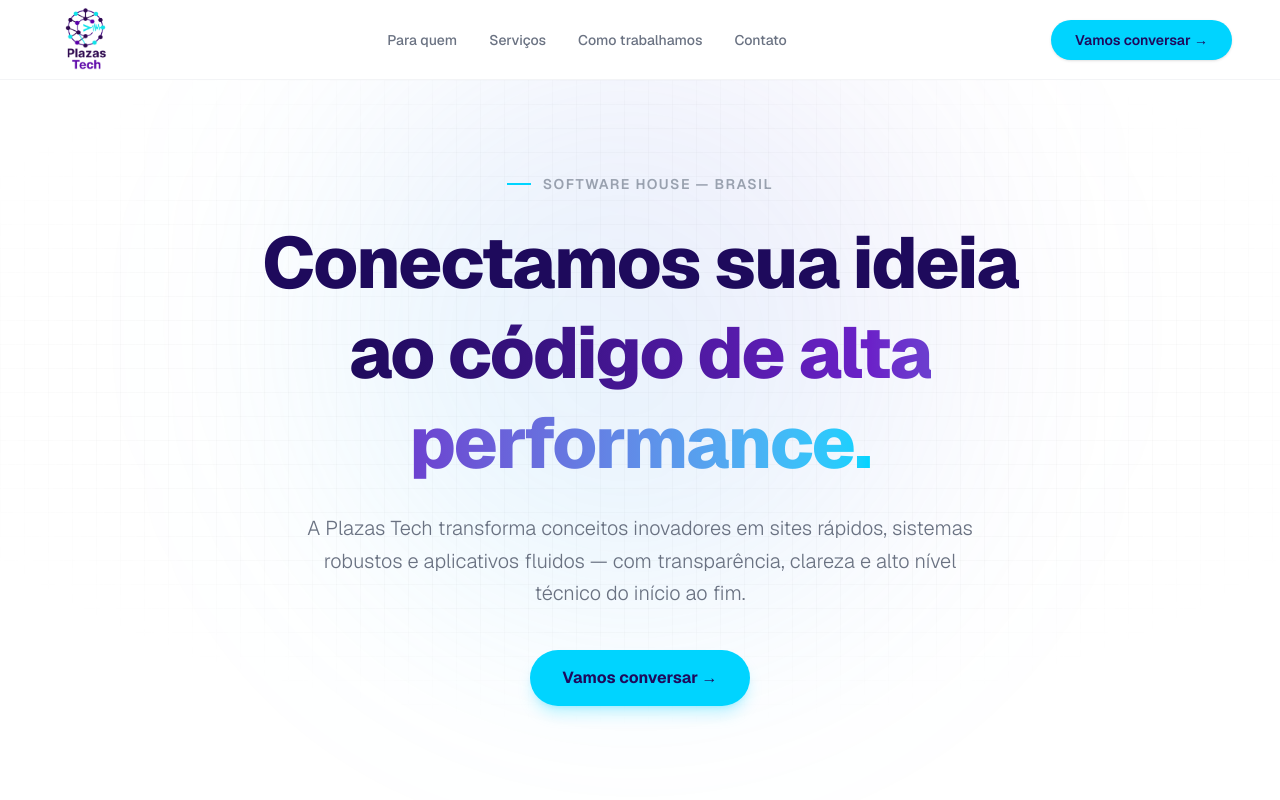
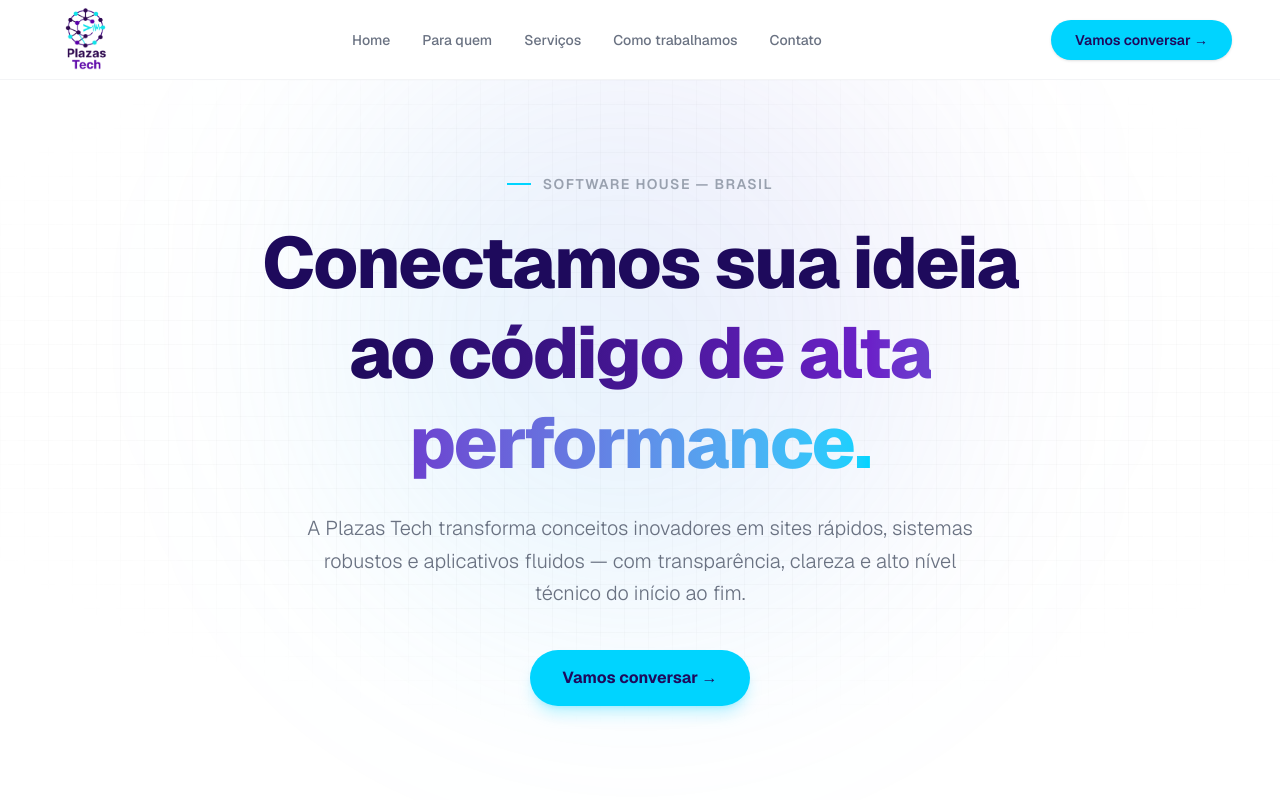
Before and after one commit to gabrielplazas/plazas-tech, a Next.js app: page / in a window 1280 px wide. Shown: the top 800 px of the page. Built offline with nearby package versions, Linux system fonts and the light colour scheme.

Commit message:
fix: add tag home no navbar

```diff
--- a/app/components/Footer.tsx
+++ b/app/components/Footer.tsx
@@ -3,7 +3,7 @@ import { siteConfig } from '@/config/site'
 
 export default function Footer() {
   return (
-    <footer className="bg-gray-950 text-gray-400 py-16 px-8 border-t border-gray-900">
+    <footer id="footer" className="bg-gray-950 text-gray-400 py-16 px-8 border-t border-gray-900">
       <div className="max-w-6xl mx-auto w-full">
         <div className="grid grid-cols-1 md:grid-cols-4 gap-12 mb-12">
 
--- a/app/components/Hero.tsx
+++ b/app/components/Hero.tsx
@@ -2,7 +2,7 @@ import { siteConfig } from '@/config/site'
 
 export default function Hero() {
   return (
-    <section className="relative overflow-hidden min-h-[calc(100vh-5rem)] flex flex-col justify-center px-6 md:px-12 py-20 bg-white">
+    <section id="home" className="relative overflow-hidden min-h-[calc(100vh-5rem)] flex flex-col justify-center px-6 md:px-12 py-20 bg-white">
       {/* Decorative SaaS dot-grid background */}
       <div className="absolute inset-0 bg-[linear-gradient(to_right,#8080800a_1px,transparent_1px),linear-gradient(to_bottom,#8080800a_1px,transparent_1px)] bg-[size:24px_24px] [mask-image:radial-gradient(ellipse_60%_50%_at_50%_40%,#000_70%,transparent_100%)] pointer-events-none" />
 
--- a/app/components/Navbar.tsx
+++ b/app/components/Navbar.tsx
@@ -20,6 +20,7 @@ export default function Navbar() {
   }, [isOpen])
 
   const menuItems = [
+    { href: '#home', label: 'Home' },
     { href: '#for-who', label: 'Para quem' },
     { href: '#services', label: 'Serviços' },
     { href: '#how-we-work', label: 'Como trabalhamos' },
```
